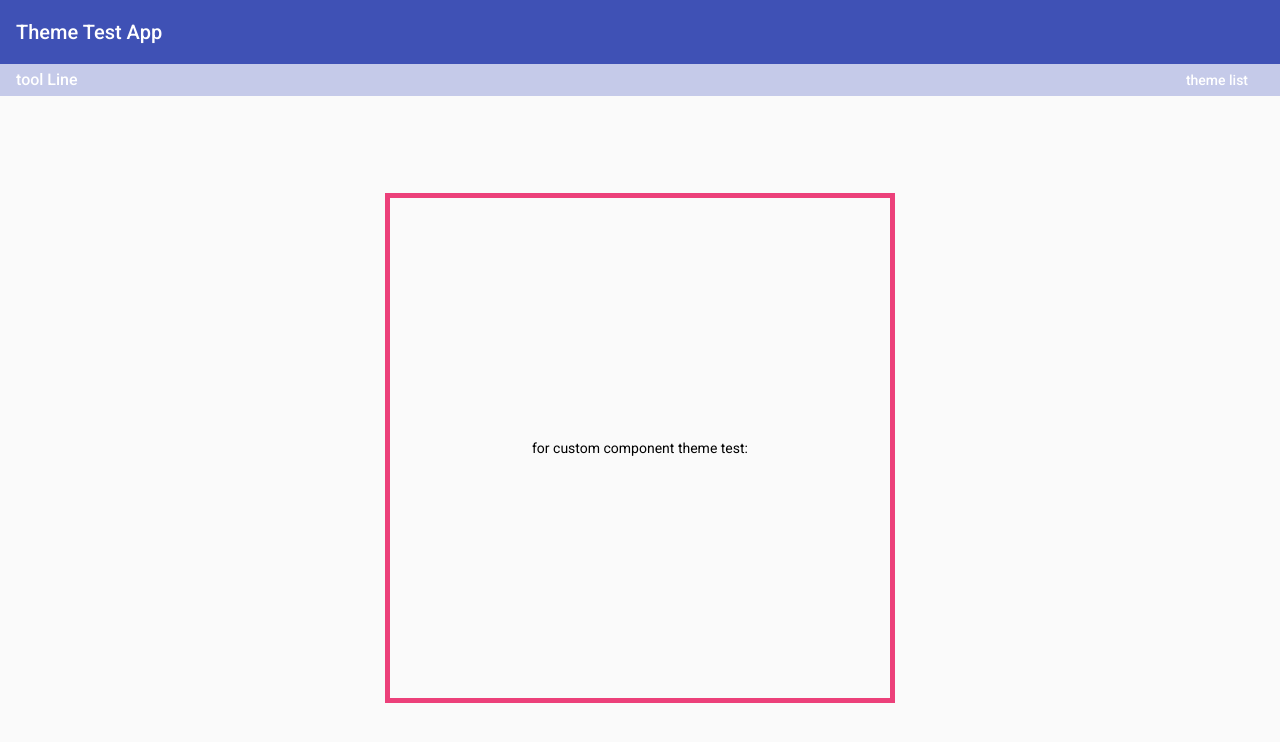
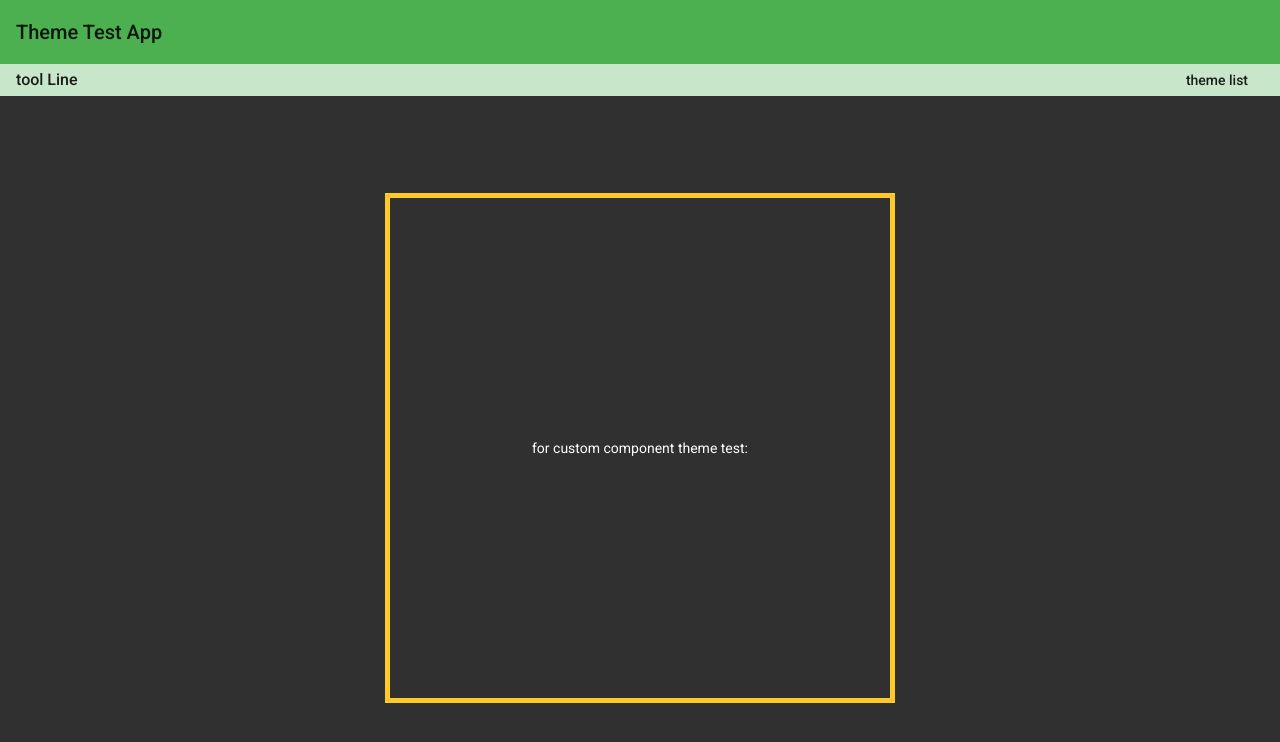
Before and after one commit to locotor/angular-material-switch-example, an Angular app: page / in a window 1280 px wide. Shown: the top 742 px of the page. Built offline with nearby package versions, Linux system fonts and the light colour scheme.

Commit message:
add lazy load code

```diff
--- a/angular.json
+++ b/angular.json
@@ -31,7 +31,15 @@
               "src/assets"
             ],
             "styles": [
-              "src/styles.scss"
+              "src/styles.scss",
+              {
+                "input": "src/theme/default-theme.scss",
+                "inject": true
+              },
+              {
+                "input": "src/theme/green-amber-dark-theme.scss",
+                "inject": false
+              }
             ],
             "scripts": []
           },
--- a/src/app/app.component.ts
+++ b/src/app/app.component.ts
@@ -11,14 +11,7 @@ export class AppComponent {
 
   overlayContainerEle: HTMLElement
   themelist = [
-    "amber-lime",
-    "amber-lime-dark",
-    "deeppurple-amber",
-    "deeppurple-amber-dark",
-    "pink-bluegrey",
-    "pink-bluegrey-dark",
-    "purple-green",
-    "purple-green-dark"
+    'green-amber-dark'
   ]
   currentTheme = '';
   isDarkMode = false;
@@ -28,9 +21,15 @@ export class AppComponent {
   }
 
   switchTheme(theme: string) {
-    if (this.currentTheme)
-      this.overlayContainerEle.classList.remove(this.currentTheme);
-    this.currentTheme = theme
-    this.overlayContainerEle.classList.add(this.currentTheme);
+    const id = `style-manager-${theme}`
+    const link = document.getElementById(id);
+    if (!link) {
+      const linkEl = document.createElement('link');
+      linkEl.setAttribute('rel', 'stylesheet');
+      linkEl.setAttribute('type', 'text/css');
+      linkEl.setAttribute('id', id);
+      linkEl.setAttribute('href',`${theme}-theme.css`);
+      document.head.appendChild(linkEl);
+    }
   }
 }
--- a/src/index.html
+++ b/src/index.html
@@ -1,5 +1,6 @@
 <!doctype html>
 <html lang="en">
+
 <head>
   <meta charset="utf-8">
   <title>MdThemeTest</title>
@@ -9,7 +10,9 @@
   <link href="https://fonts.googleapis.com/css?family=Roboto:300,400,500&display=swap" rel="stylesheet">
   <link href="https://fonts.googleapis.com/icon?family=Material+Icons" rel="stylesheet">
 </head>
+
 <body class="mat-typography">
   <app-root></app-root>
 </body>
+
 </html>
--- a/src/styles.scss
+++ b/src/styles.scss
@@ -1,92 +1,3 @@
-@import "~@angular/material/theming";
-@import "./theme/green-theme.-config";
-
-// component themes
-@import "./app/app.component.theme.scss";
-@import "./app/component/theme-test/theme-test.component.theme";
-
-@include mat-core();
-
-// 定义一个默认的颜色配置
-$candy-app-primary: mat-palette($mat-indigo);
-$candy-app-accent: mat-palette($mat-pink, A200, A100, A400);
-$candy-app-theme: mat-light-theme(
-  (
-    color: (
-      primary: $candy-app-primary,
-      accent: $candy-app-accent,
-    ),
-  )
-);
-
-@include angular-material-theme($candy-app-theme);
-@include app-component-color($candy-app-theme);
-@include theme-test-color($candy-app-theme);
-
-@mixin custom-color-theme($theme) {
-  @include angular-material-color($theme);
-  @include app-component-color($theme);
-  @include theme-test-color($theme);
-}
-
-$app-themes: (
-  amber-lime: (
-    primary: $mat-amber,
-    accent: $mat-lime,
-  ),
-  deeppurple-amber: (
-    primary: $mat-deep-purple,
-    accent: $mat-amber,
-  ),
-  pink-bluegrey: (
-    primary: $mat-pink,
-    accent: $mat-blue-gray,
-  ),
-  purple-green: (
-    primary: $mat-purple,
-    accent: $mat-green,
-  ),
-);
-
-@each $css-class, $theme in $app-themes {
-  $primary: mat-palette(map-get($theme, primary));
-  $accent: mat-palette(map-get($theme, accent));
-
-  .#{$css-class} {
-    @include custom-color-theme(
-      mat-light-theme(
-        (
-          color: (
-            primary: $primary,
-            accent: $accent,
-          ),
-        )
-      )
-    );
-  }
-
-  .#{$css-class}-dark {
-    $dark-theme: mat-dark-theme(
-      (
-        color: (
-          primary: $primary,
-          accent: $accent,
-        ),
-      )
-    );
-    @include custom-color-theme(
-      mat-dark-theme(
-        (
-          color: (
-            primary: $primary,
-            accent: $accent,
-          ),
-        )
-      )
-    );
-  }
-}
-
 /* You can add global styles to this file, and also import other style files */
 
 html,
--- a/src/theme/_green-theme.-config.scss
+++ /dev/null
@@ -1,10 +0,0 @@
-
-$md-green-primary: mat-palette($mat-green);
-$md-green-accent: mat-palette($mat-green);
-
-$md-green-theme: mat-dark-theme((
-  color: (
-    primary: $md-green-primary,
-    accent: $md-green-accent
-  )
-));
--- /dev/null
+++ b/src/theme/default-theme.scss
@@ -0,0 +1,23 @@
+@import "~@angular/material/theming";
+
+// component themes
+@import "../app/app.component.theme";
+@import "../app/component/theme-test/theme-test.component.theme";
+
+@include mat-core();
+
+// 定义一个默认的颜色配置
+$candy-app-primary: mat-palette($mat-indigo);
+$candy-app-accent: mat-palette($mat-pink, A200, A100, A400);
+$candy-app-theme: mat-light-theme(
+    (
+        color: (
+            primary: $candy-app-primary,
+            accent: $candy-app-accent,
+        ),
+    )
+);
+
+@include angular-material-theme($candy-app-theme);
+@include app-component-color($candy-app-theme);
+@include theme-test-color($candy-app-theme);
--- /dev/null
+++ b/src/theme/green-amber-dark-theme.scss
@@ -0,0 +1,18 @@
+@import "~@angular/material/theming";
+
+@import "../app/app.component.theme.scss";
+@import "../app/component/theme-test/theme-test.component.theme";
+
+$green-primary: mat-palette($mat-green);
+$amber-accent: mat-palette($mat-amber);
+
+$green-amber-dark-theme: mat-dark-theme((
+  color: (
+    primary: $green-primary,
+    accent: $amber-accent
+  )
+));
+
+@include angular-material-theme($green-amber-dark-theme);
+@include app-component-color($green-amber-dark-theme);
+@include theme-test-color($green-amber-dark-theme);
```
